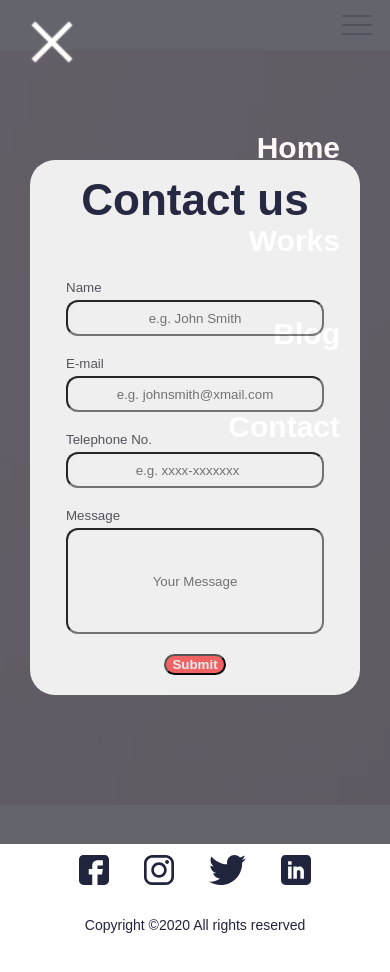
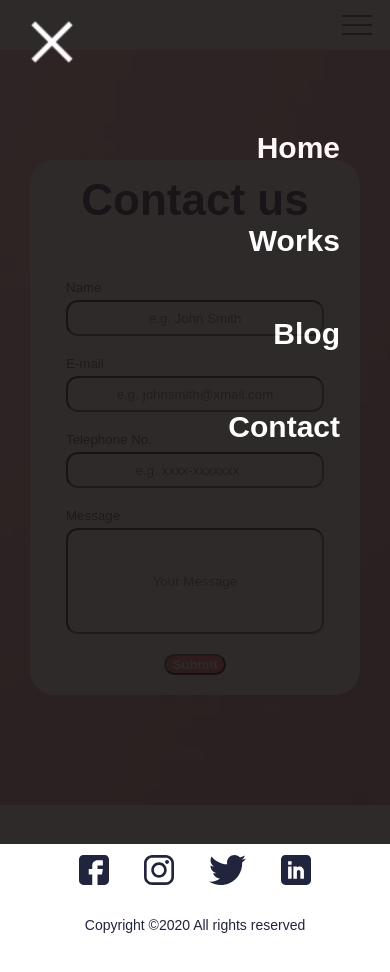
Before and after one commit to AmnaWafa/portfolio-2, a plain HTML site: page my-app/contact.html in a window 390 px wide. Both pictures are taken after a click on the element 366 px from the left and 25 px from the top of the page. Drawn offline with Linux system fonts and the light colour scheme; files whose address does not match are found by name.

Commit message:
touch-ups

```diff
--- a/my-app/css/styles.css
+++ b/my-app/css/styles.css
@@ -390,7 +390,7 @@ color: #21243D;
     align-items: center;
     background-color: #FFFFFF;
     margin: 10px 500px;
-    opacity: .9;
+    /* opacity: .9; */
     border-radius: 25px;
 }
 
@@ -407,7 +407,6 @@ color: #21243D;
     display: flex;
     flex-direction: column;
     justify-content: center;
-
     padding: 20px 0px;
 }
 
@@ -489,7 +488,7 @@ footer .socials {
 }
 
 .mobile-nav {
-   background-color: #53545c;
+   background-color: #181313;
    height: 100%;
    width: 100%;
    position: fixed;
@@ -506,7 +505,7 @@ footer .socials {
  }
 
  .mobile-nav ul a {
-    color: #FFFFFF;
+    color: #ffffff;
     font-size: 30px;
     font-weight: bold;
     font-style: normal;
```
